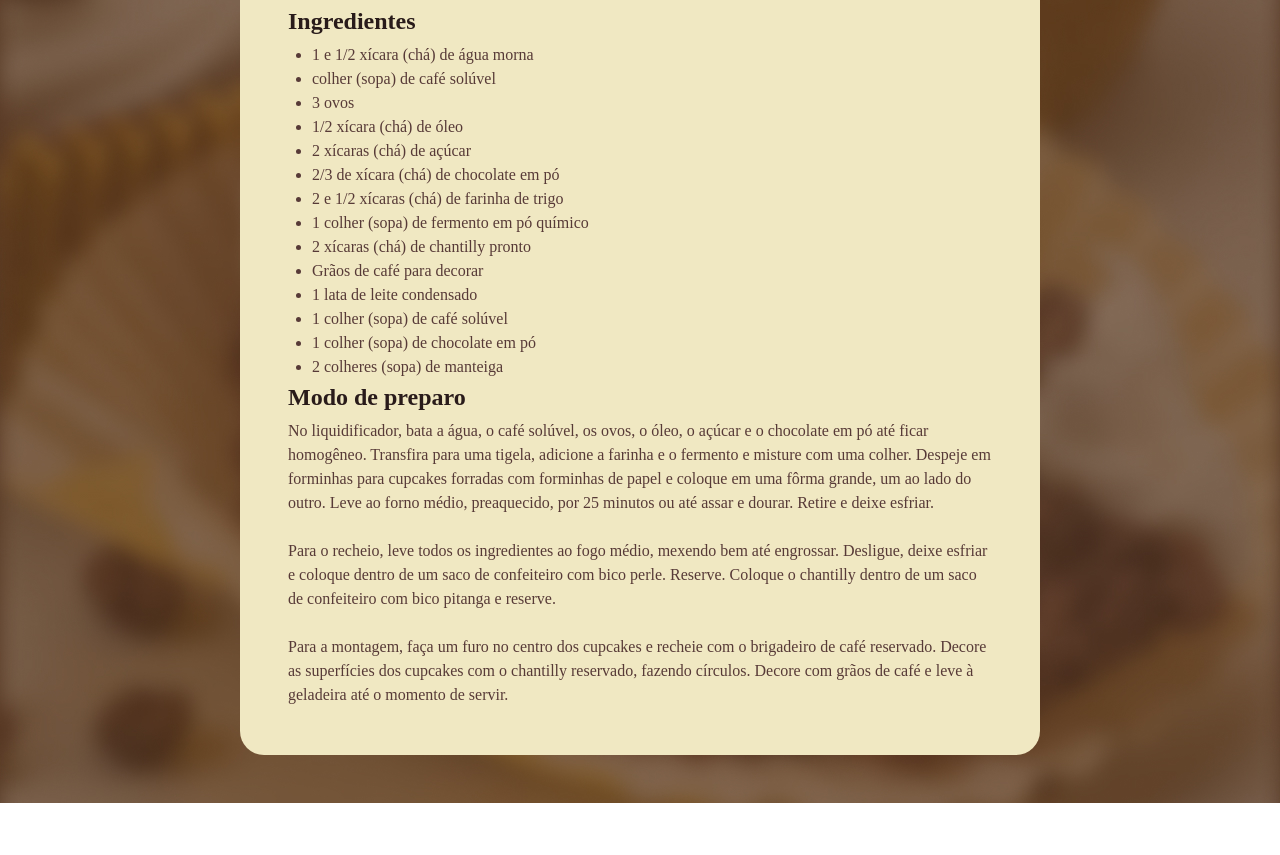
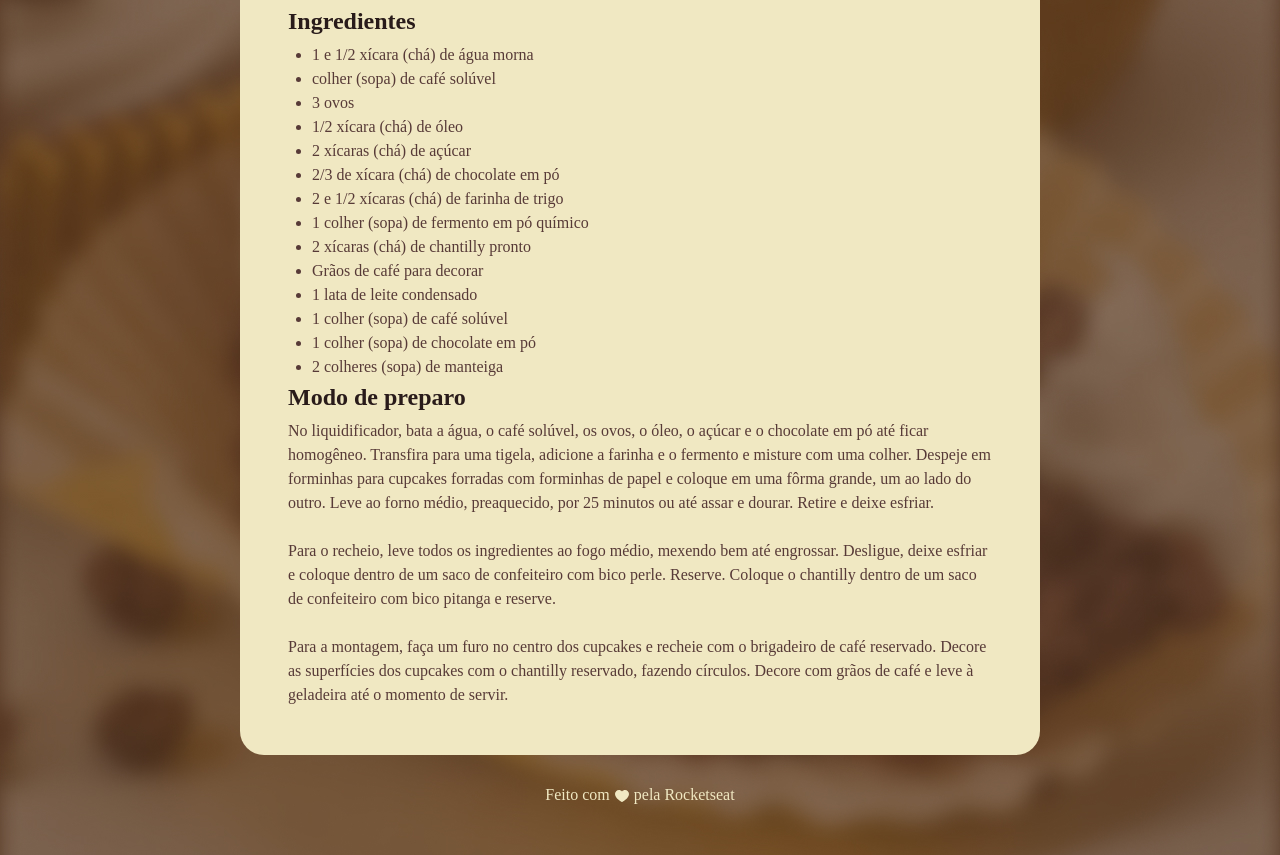
Before and after one commit to kayansartori/p, a plain HTML site: page index.html in a window 1280 px wide. Shown: the part 684-1539 px from the top of the page. Before the commit the page ends 1487 px from the top, so only its background shows below. Drawn offline with Linux system fonts and the light colour scheme; a web font is replaced by a local one.

Commit message:
adicionando footer

```diff
--- a/index.html
+++ b/index.html
@@ -58,5 +58,10 @@
         </main>
     </div>
 
+    <footer>
+        Feito com <img src="assets/heart.svg"
+        alt="Coracaozinho fofinho">
+        pela Rocketseat
+    </footer>
 </body>
 </html>
--- a/style.css
+++ b/style.css
@@ -21,7 +21,7 @@ body {
     padding: 24px;
     background-color: #F0E8C2;
     border-radius: 24px;
-    margin: 48px auto;
+    margin: 48px auto 28px;
 
 }
 
@@ -54,3 +54,13 @@ h1,h2 {
 ul{
     padding-left: 24px;
 }
+
+footer {
+    color: #F0E8C2;
+    text-align: center;
+    padding-bottom: 48px;
+}
+
+footer img{
+    vertical-align: middle;
+}
```
Also changed, not shown: assets/heart.svg (added).
